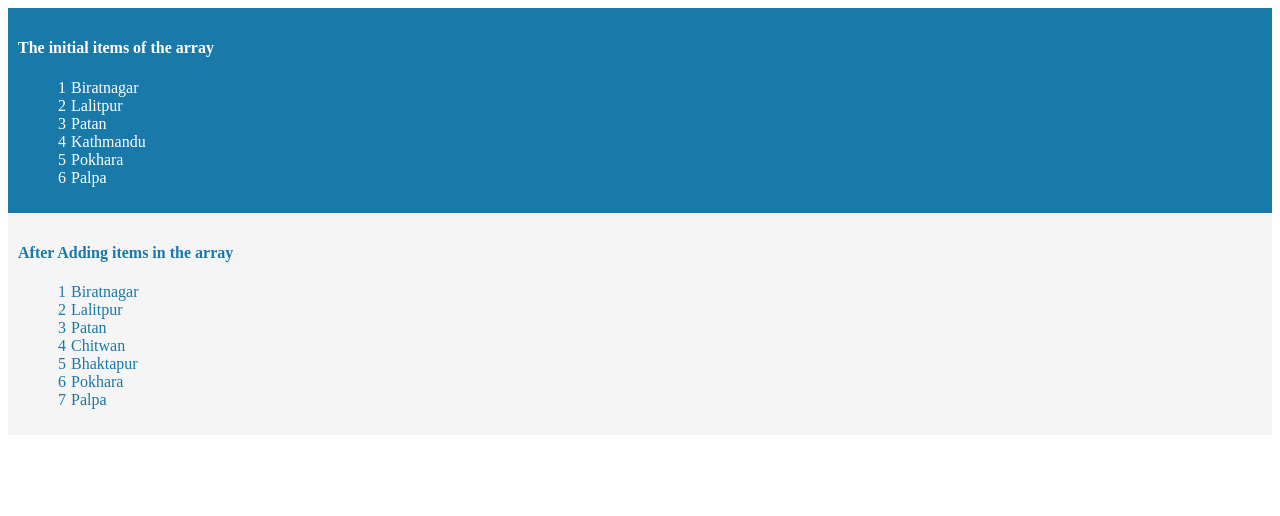
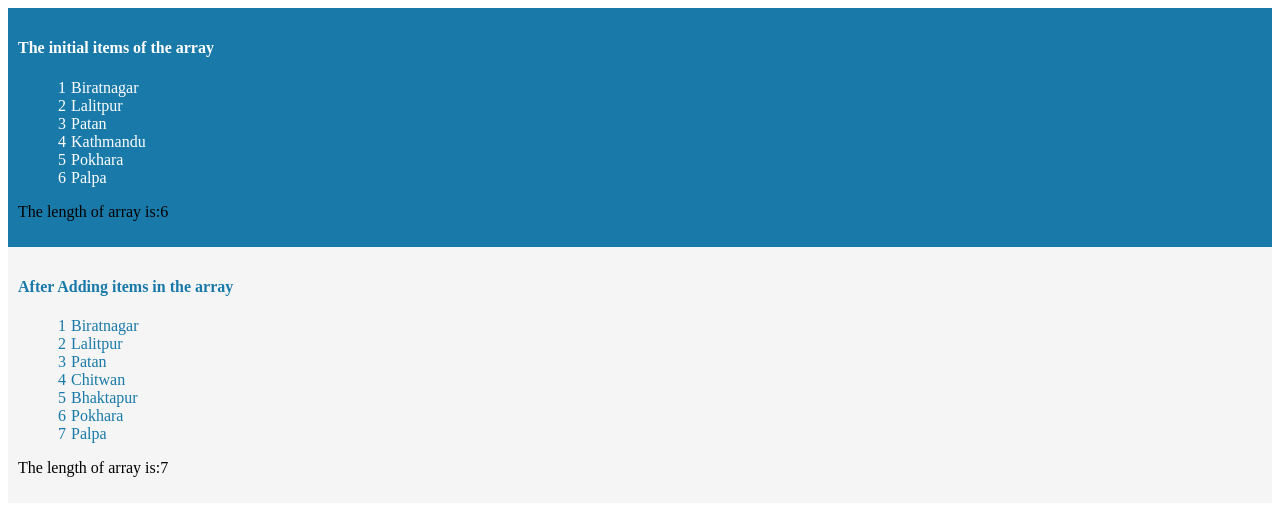
Before and after one commit to 1Rojan/Genese_Assignment_1, a plain HTML site: page array_count/index.html in a window 1280 px wide. Drawn offline with Linux system fonts and the light colour scheme.

Commit message:
array count

```diff
--- a/array_count/index.html
+++ b/array_count/index.html
@@ -9,11 +9,13 @@
   <div style="background-color:#1979a9;padding: 10px;">
     <h4 style="color: white;">The initial items of the array</h4>
     <ul id="myList"></ul>
+    <p id="array1"></p>
   </div>
 
   <div style="background-color: whitesmoke;padding: 10px;">
     <h4 style="color: #1979a9;">After Adding items in the array</h4>
     <ul id="myList2"></ul>
+    <p id="array2"></p>
   </div>
 
 </body>
@@ -23,10 +25,12 @@
   places.forEach((item, index)=>{
     document.getElementById('myList').innerHTML += `<li style="list-style:none;color:white;"><span style="margin-right:5px;color: white;">${index+1}</span>${item}</li>`
   })
+  document.getElementById('array1').textContent = "The length of array is:"+places.length
 
   places.splice(3,1, "Chitwan", "Bhaktapur");
   places.forEach((item, index)=>{
     document.getElementById('myList2').innerHTML += `<li style="list-style:none;color:#1979a9;"><span style="margin-right:5px;color: #1979a9;">${index+1}</span>${item}</li>`
   })
+  document.getElementById('array2').textContent = "The length of array is:"+places.length
 </script>
 </html>
```
